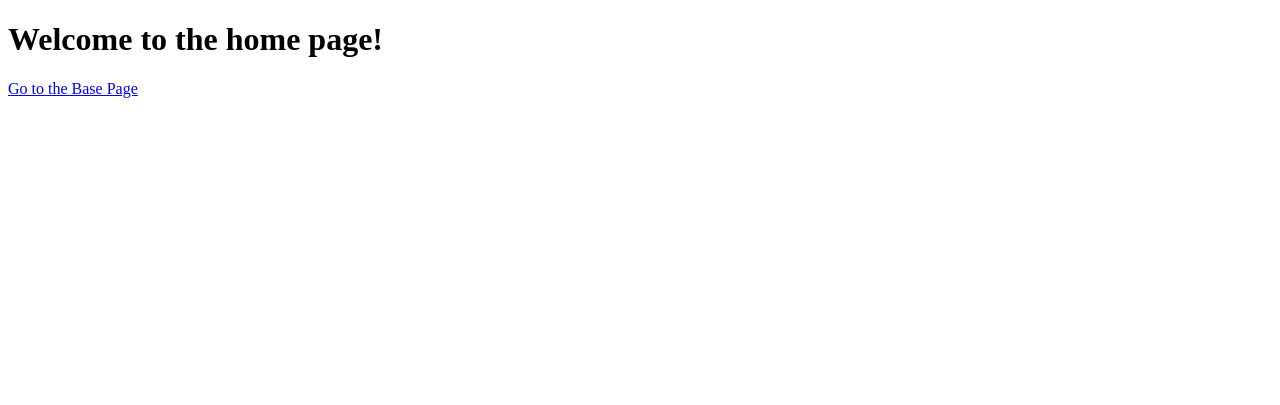
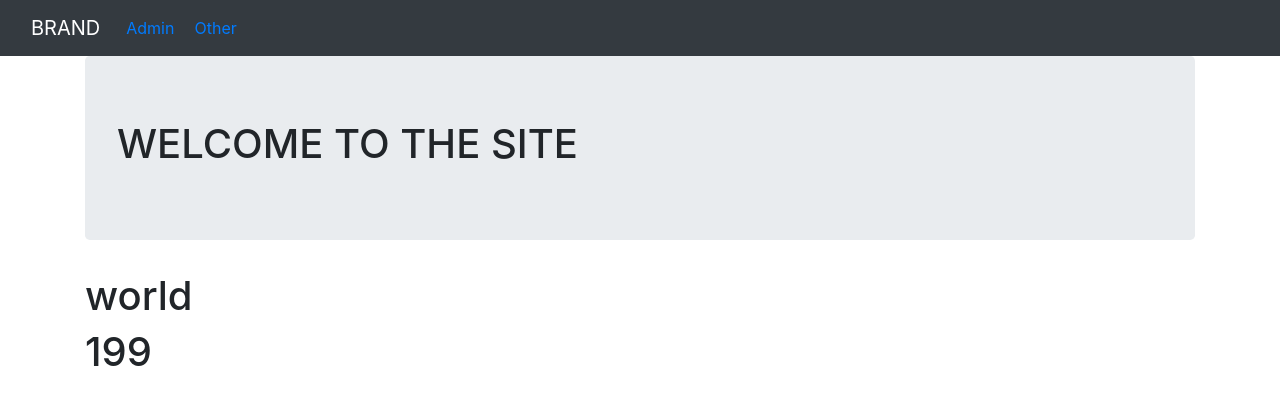
Before and after one commit to maurya-goyal10/django, a Django app: page / in a window 1280 px wide. Shown: the top 405 px of the page. Run offline with Django 3.2, Linux system fonts and the light colour scheme.

Commit message:
completed templating

```diff
--- a/Backend/django/learning_templates/basic_app/urls.py
+++ b/Backend/django/learning_templates/basic_app/urls.py
@@ -5,7 +5,7 @@ from django.urls import path,re_path
 app_name = 'basic'
 
 urlpatterns = [
-    re_path(r'^$',views.base,name='base'),
+    re_path(r'^$',views.index,name='index'),
     path('other/',views.other,name='other'),
     path('relative/',views.relative,name='relative'),
 ]
--- a/Backend/django/learning_templates/basic_app/views.py
+++ b/Backend/django/learning_templates/basic_app/views.py
@@ -2,13 +2,16 @@ from django.shortcuts import render
 
 # Create your views here.
 def index(request):
-    return render(request,'basic_app/index.html')
+    text = "hello world"
+    number = 100
+    my_dict = {
+        'text': text,
+        'number': number
+    }
+    return render(request,'basic_app/index.html',my_dict)
 
 def other(request):
     return render(request,'basic_app/other.html')
 
-def base(request):
-    return render(request,'basic_app/base.html')
-
 def relative(request):
     return render(request,'basic_app/relative_template.html')
--- a/Backend/django/learning_templates/templates/basic_app/base.html
+++ b/Backend/django/learning_templates/templates/basic_app/base.html
@@ -4,10 +4,41 @@
     <meta charset="UTF-8">
     <meta http-equiv="X-UA-Compatible" content="IE=edge">
     <meta name="viewport" content="width=device-width, initial-scale=1.0">
-    <title>Base</title>
+    <title> {% block page-title %} {% endblock %} </title>
+    <!-- Latest compiled and minified CSS -->
+    <link rel="stylesheet" href="https://cdn.jsdelivr.net/npm/bootstrap@4.6.2/dist/css/bootstrap.min.css">
+    <style>
+        nav ul li{
+            padding : 0 10px 0 10px;
+        }
+    </style>
+    <script src="https://cdn.jsdelivr.net/npm/jquery@3.6.4/dist/jquery.slim.min.js"></script>
+    <script src="https://cdn.jsdelivr.net/npm/popper.js@1.16.1/dist/umd/popper.min.js"></script>
+    <script src="https://cdn.jsdelivr.net/npm/bootstrap@4.6.2/dist/js/bootstrap.bundle.min.js"></script>
 </head>
 <body>
-    <h1>Base Page</h1>
+    <nav class="navbar navbar-expand-sm navbar-dark bg-dark navbar-static-top">
+        <div class="container-fluid">
+        <a href="{% url 'index'%}" class="navbar-brand"> BRAND</a></li>
+                <button class="navbar-toggler" type="button" data-bs-toggle="collapse" data-bs-target="#collapse-nav">
+                    <span class="navbar-toggler-icon"></span>
+                </button>
+                <div class="collapase navbar-collapse" id="collapse-nav">
+                    <ul class="navbar-nav">
+                        <li class="nav-item">
+                            <a href="{% url 'admin:index' %}" class="navbar-link"> Admin </a>
+                        </li>
+                        <li class="nav-item">
+                            <a href="{% url 'basic:other' %}" class="navbar-link"> Other </a>
+                        </li>
+                    </ul>
+                </div>
+        </div>
+    </nav>
+
+        {% block body_block %}
+            <!-- ANYTHING IN HERE WOULD BE ONLY IN THIS PAGE  -->
+        {% endblock %}
 
 </body>
 </html>
--- a/Backend/django/learning_templates/templates/basic_app/index.html
+++ b/Backend/django/learning_templates/templates/basic_app/index.html
@@ -1,13 +1,17 @@
 <!DOCTYPE html>
-<html lang="en">
-<head>
-    <meta charset="UTF-8">
-    <meta http-equiv="X-UA-Compatible" content="IE=edge">
-    <meta name="viewport" content="width=device-width, initial-scale=1.0">
-    <title>Home</title>
-</head>
-<body>
-    <h1>Welcome to the home page!</h1>
-    <a href="{% url 'basic:base' %}">Go to the Base Page</a>
-</body>
-</html>
+{% extends "basic_app/base.html" %}
+    {% block page-title %}
+        INDEX PAGE
+    {% endblock %}
+    {% block body_block %}
+    {% load extras1 %}
+        <div class="container">
+            <div class="jumbotron">
+                <h1>
+                    WELCOME TO THE SITE
+                </h1>
+            </div>
+            <h1>{{text|cut:'hello'}}</h1>
+            <h1>{{number|add:'99'}}</h1>
+        </div>
+    {% endblock %}
```
Also changed, not shown: Backend/django/learning_templates/basic_app/templatetags/extras1.py (added, +10 -0 lines), Backend/django/learning_templates/templates/basic_app/other.html (+11 -11 lines), Backend/django/learning_templates/basic_app/templatetags/__init__.py (added).
